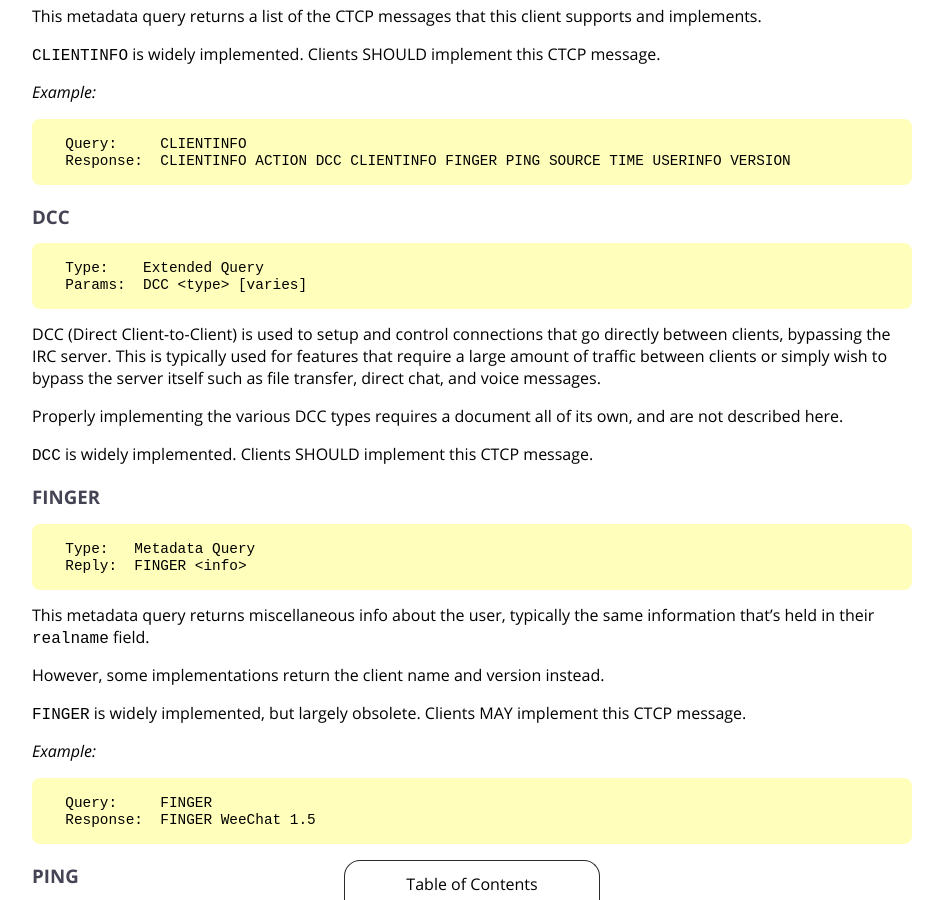
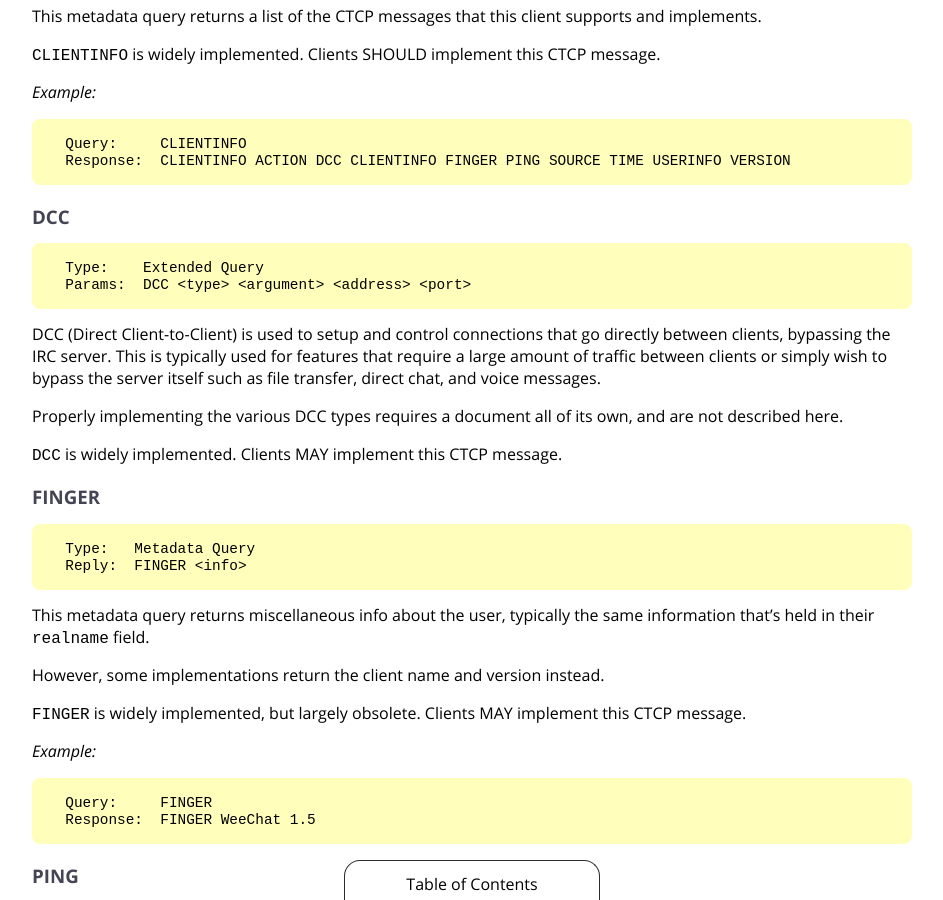
Before and after one commit to ircdocs/modern-irc, a Jekyll site: the page built from ctcp.md, in a window 1280 px wide and 900 px high, scrolled down 3589 px. Shown: the whole window, without its empty margins (168-1111 px from the left). Built offline with Jekyll 4.4.1, drawn with Linux system fonts in a browser that asks for light colours.

Commit message:
ctcp: Don't recommend DCC, use better documenting of arguments

```diff
--- a/_includes/ctcp-appendix.md
+++ b/_includes/ctcp-appendix.md
@@ -40,13 +40,13 @@ This metadata query returns a list of the CTCP messages that this client support
 ### DCC
 
       Type:    Extended Query
-      Params:  DCC <type> [varies]
+      Params:  DCC <type> <argument> <address> <port>
 
 DCC (Direct Client-to-Client) is used to setup and control connections that go directly between clients, bypassing the IRC server. This is typically used for features that require a large amount of traffic between clients or simply wish to bypass the server itself such as file transfer, direct chat, and voice messages.
 
-Properly implementing the various DCC types requires a document all of its own, and are not described here.
+Properly implementing the various DCC types requires a document all of its own, and are not described here. <!--Check the [`DCC`](/dcc.html) document for more information on how to use DCC.-->
 
-`DCC` is widely implemented. Clients SHOULD implement this CTCP message.
+`DCC` is widely implemented. Clients MAY implement this CTCP message.
 
 ### FINGER
 
```
